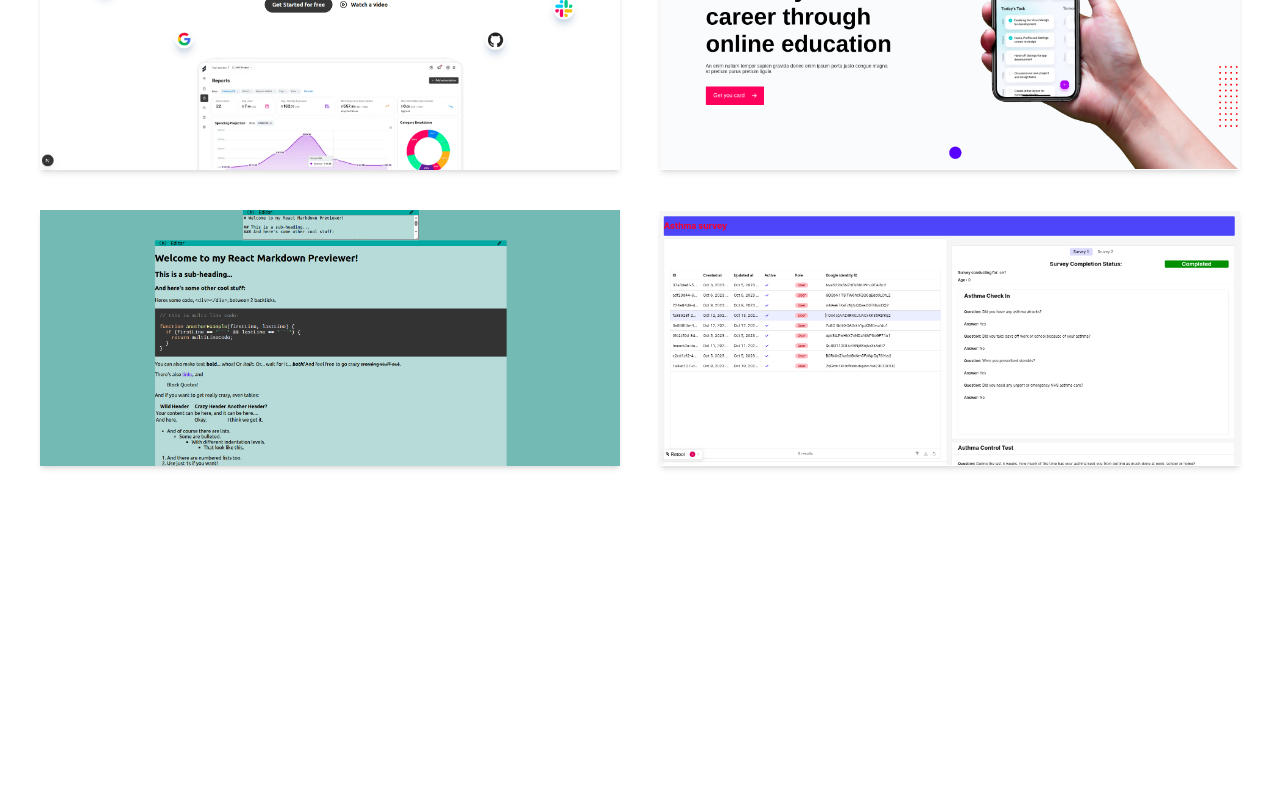
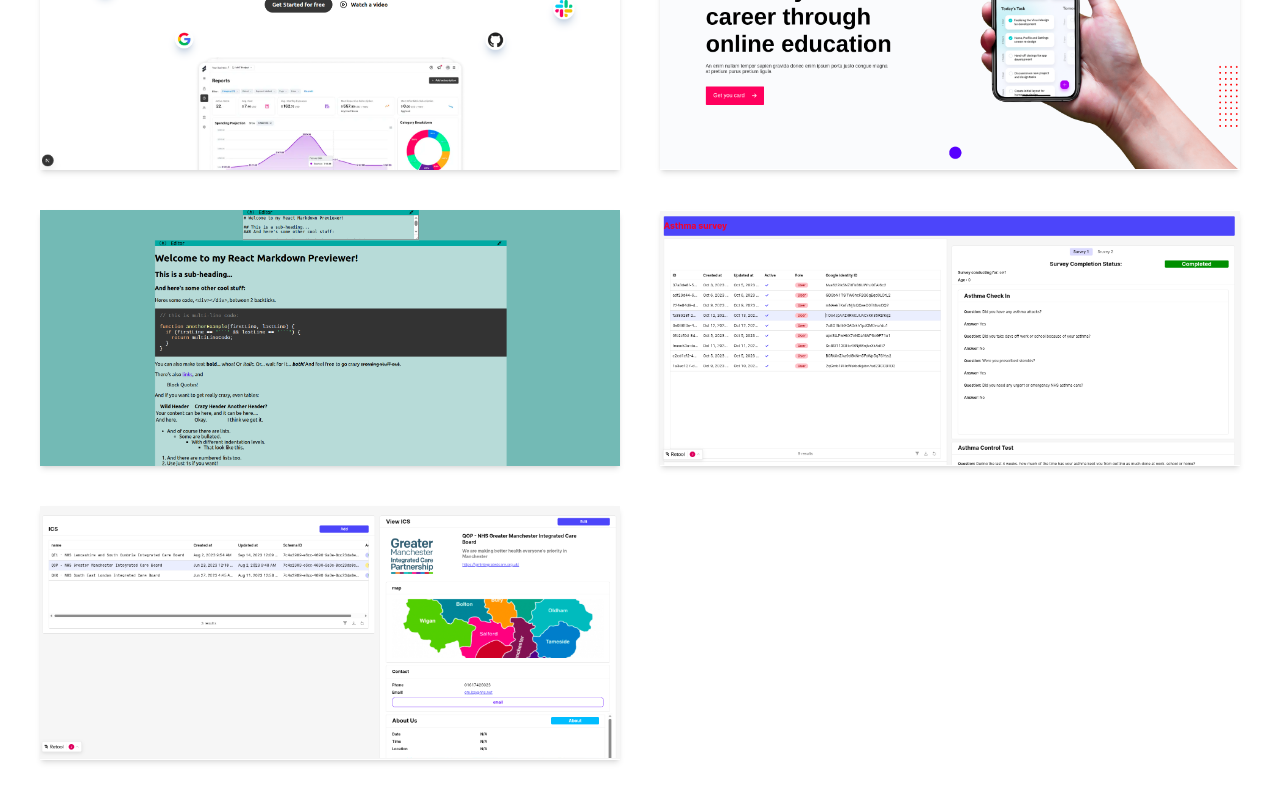
Before and after one commit to jasminderslabs/portfolio, a React (Create React App) app: page / in a window 1280 px wide. Shown: the part 1579-2379 px from the top of the page. Before the commit the page ends 2085 px from the top, so only its background shows below. Built offline with nearby package versions, Linux system fonts and the light colour scheme.

Commit message:
Assignment 11: ICS Admin Retool App

```diff
--- a/src/components/showProjects.jsx
+++ b/src/components/showProjects.jsx
@@ -14,7 +14,8 @@ const Projects = () => {
         'Subly',
         'Landing Page',
         'Markdown Preview',
-        "Asthma Survey App"
+        "Asthma Survey App",
+        "ICS Admin App"
     ];
     const [currentCourseSelected, setCurrentCourseSelected] = useState('');
     const [showOverlay, setOverlay] = useState(null)
--- a/src/portfolioImages.js
+++ b/src/portfolioImages.js
@@ -49,4 +49,9 @@ export const portfolioImages = [
     alt: "asthma-survey-app-image",
     link: "https://sookshumlabs1.retool.com/embedded/public/cd055abc-92a0-4884-a6ef-3cca619e7e0d",
   },
+  {
+    src: "/portfolioProject11.png",
+    alt: "ics-admin-app-image",
+    link: "https://sookshumlabs1.retool.com/embedded/public/566346d3-3e65-4916-9df1-d0e983b12932",
+  },
 ];
```
